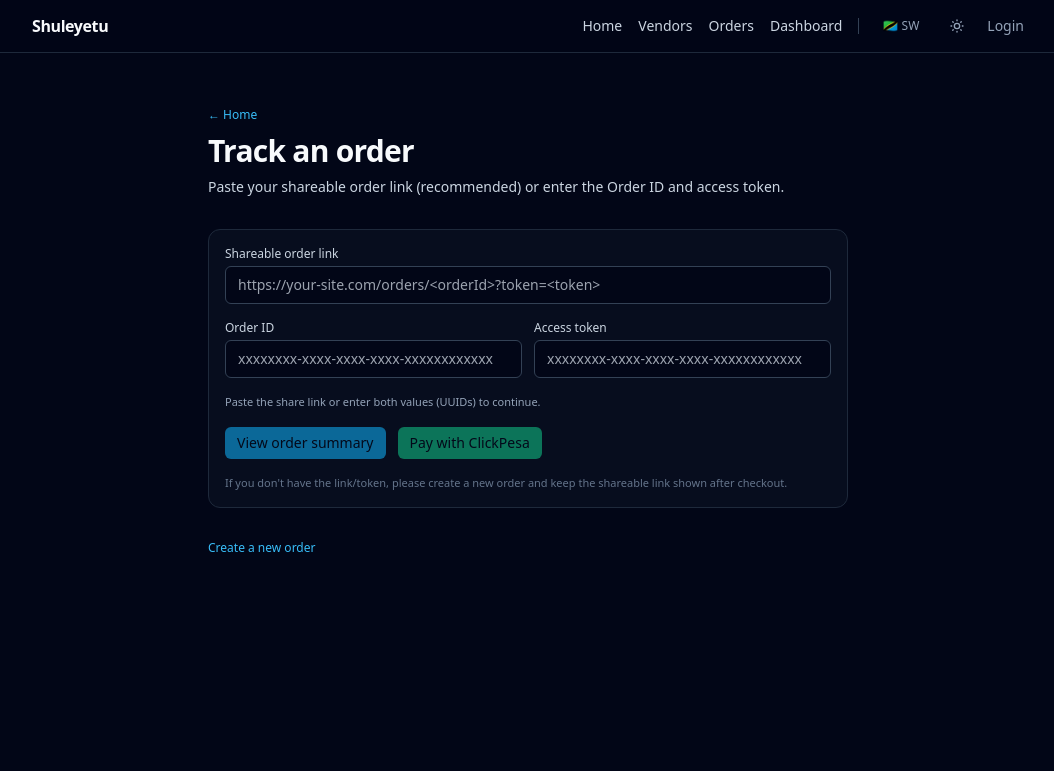
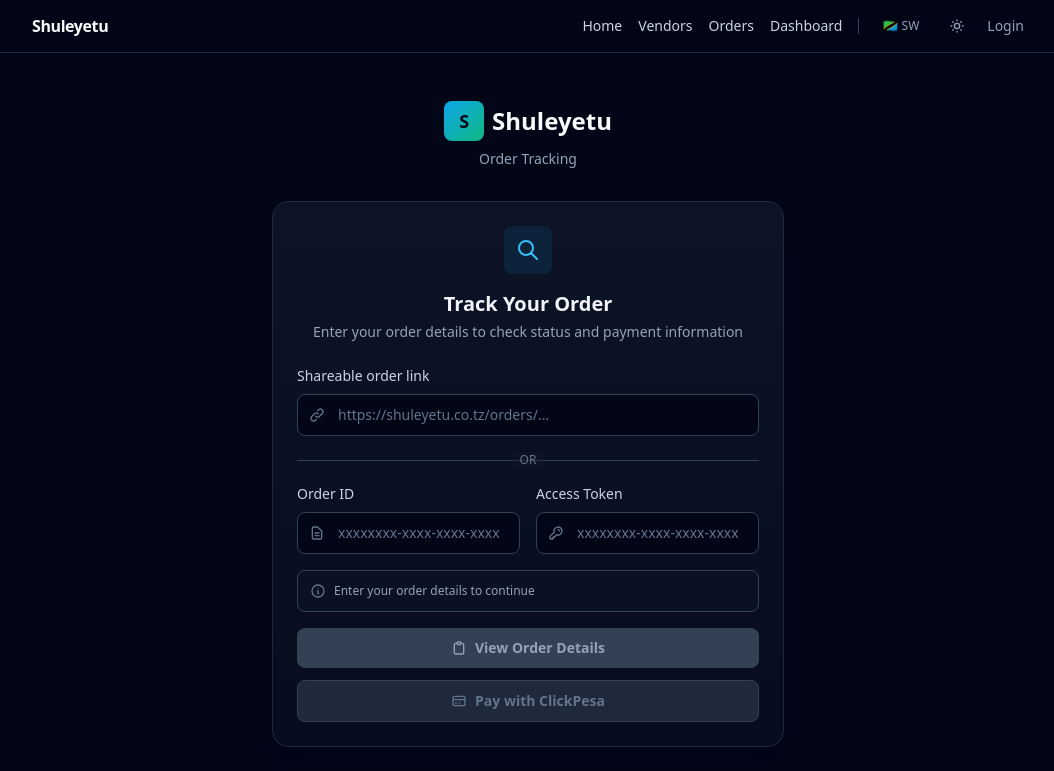
Before and after one commit to mero21675/Shuleyetu, a Next.js app in the folder shuleyetu-web/: page /orders/track in a window 1280 px wide. Shown: the top 771 px of the page, without its empty margins (112-1166 px from the left). Built offline with nearby package versions, Linux system fonts and the light colour scheme; no server answers.

Commit message:
Redesign order tracking page with centered layout, better UX, and modern design

```diff
--- a/shuleyetu-web/src/app/orders/track/page.tsx
+++ b/shuleyetu-web/src/app/orders/track/page.tsx
@@ -62,115 +62,215 @@
   };
 
   return (
-    <main className="mx-auto flex min-h-screen max-w-2xl flex-col gap-8 px-4 py-12">
-      <header className="space-y-2">
-        <Link
-          href="/"
-          className="text-xs font-medium text-sky-400 hover:text-sky-300"
-        >
-          ← Home
+    <main className="flex min-h-screen items-center justify-center px-4 py-12">
+      <div className="w-full max-w-lg">
+        {/* Logo/Brand */}
+        <div className="mb-8 text-center">
+          <Link href="/" className="inline-flex items-center gap-2 text-2xl font-bold text-slate-50">
+            <div className="flex h-10 w-10 items-center justify-center rounded-lg bg-gradient-to-br from-sky-500 to-emerald-500 text-lg font-bold text-slate-950">
+              S
+            </div>
+            Shuleyetu
           </Link>
-        <h1 className="text-3xl font-semibold tracking-tight">Track an order</h1>
-        <p className="text-sm text-slate-300">
-          Paste your shareable order link (recommended) or enter the Order ID and
-          access token.
+          <p className="mt-2 text-sm text-slate-400">
+            Order Tracking
           </p>
-      </header>
+        </div>
 
-      <section className="space-y-4 rounded-xl border border-slate-800 bg-slate-900/40 p-4">
-        <div className="space-y-1">
-          <label className="block text-xs font-medium text-slate-300">
+        {/* Track Order Card */}
+        <div className="rounded-2xl border border-slate-800 bg-gradient-to-b from-slate-900/80 to-slate-900/40 p-6 shadow-xl shadow-slate-950/50">
+          <div className="mb-6 text-center">
+            <div className="mx-auto mb-4 inline-flex rounded-lg bg-sky-500/10 p-3 text-sky-400">
+              <svg className="h-6 w-6" fill="none" viewBox="0 0 24 24" stroke="currentColor" strokeWidth="2">
+                <path strokeLinecap="round" strokeLinejoin="round" d="M21 21l-6-6m2-5a7 7 0 11-14 0 7 7 0 0114 0z" />
+              </svg>
+            </div>
+            <h1 className="text-xl font-semibold text-slate-100">
+              Track Your Order
+            </h1>
+            <p className="mt-1 text-sm text-slate-400">
+              Enter your order details to check status and payment information
+            </p>
+          </div>
+
+          <div className="space-y-4">
+            {/* Share Link Input */}
+            <div className="space-y-2">
+              <label className="block text-sm font-medium text-slate-300">
                 Shareable order link
               </label>
+              <div className="relative">
+                <div className="pointer-events-none absolute inset-y-0 left-0 flex items-center pl-3 text-slate-500">
+                  <svg className="h-4 w-4" fill="none" viewBox="0 0 24 24" stroke="currentColor" strokeWidth="2">
+                    <path strokeLinecap="round" strokeLinejoin="round" d="M13.828 10.172a4 4 0 00-5.656 0l-4 4a4 4 0 105.656 5.656l1.102-1.101m-.758-4.899a4 4 0 005.656 0l4-4a4 4 0 00-5.656-5.656l-1.1 1.1" />
+                  </svg>
+                </div>
                 <input
                   value={shareLink}
                   onChange={(e) => {
                     setShareLink(e.target.value);
                     setError(null);
                   }}
-            placeholder="https://your-site.com/orders/<orderId>?token=<token>"
-            className="w-full rounded-md border border-slate-700 bg-slate-950 px-3 py-2 text-sm text-slate-50 outline-none focus:border-sky-500"
+                  placeholder="https://shuleyetu.co.tz/orders/..."
+                  className="w-full rounded-lg border border-slate-700 bg-slate-950 py-2.5 pl-10 pr-4 text-sm text-slate-50 placeholder-slate-500 outline-none transition-colors focus:border-sky-500 focus:ring-1 focus:ring-sky-500/20"
                 />
+              </div>
               {parsed && (
-            <p className="text-[11px] text-slate-400">
-              Detected Order ID and token from the link.
+                <p className="flex items-center gap-2 text-xs text-emerald-400">
+                  <svg className="h-3 w-3" fill="none" viewBox="0 0 24 24" stroke="currentColor" strokeWidth="2">
+                    <path strokeLinecap="round" strokeLinejoin="round" d="M5 13l4 4L19 7" />
+                  </svg>
+                  Order details detected from link
                 </p>
               )}
             </div>
 
-        <div className="grid gap-3 md:grid-cols-2">
-          <div className="space-y-1">
-            <label className="block text-xs font-medium text-slate-300">
+            {/* Divider */}
+            <div className="relative">
+              <div className="absolute inset-0 flex items-center">
+                <div className="w-full border-t border-slate-700"></div>
+              </div>
+              <div className="relative flex justify-center text-xs">
+                <span className="bg-slate-900/40 px-2 text-slate-500">OR</span>
+              </div>
+            </div>
+
+            {/* Manual Entry */}
+            <div className="grid gap-4 md:grid-cols-2">
+              <div className="space-y-2">
+                <label className="block text-sm font-medium text-slate-300">
                   Order ID
                 </label>
+                <div className="relative">
+                  <div className="pointer-events-none absolute inset-y-0 left-0 flex items-center pl-3 text-slate-500">
+                    <svg className="h-4 w-4" fill="none" viewBox="0 0 24 24" stroke="currentColor" strokeWidth="2">
+                      <path strokeLinecap="round" strokeLinejoin="round" d="M9 12h6m-6 4h6m2 5H7a2 2 0 01-2-2V5a2 2 0 012-2h5.586a1 1 0 01.707.293l5.414 5.414a1 1 0 01.293.707V19a2 2 0 01-2 2z" />
+                    </svg>
+                  </div>
                   <input
                     value={orderId}
                     onChange={(e) => {
                       setOrderId(e.target.value);
                       setError(null);
                     }}
-              placeholder="xxxxxxxx-xxxx-xxxx-xxxx-xxxxxxxxxxxx"
-              className="w-full rounded-md border border-slate-700 bg-slate-950 px-3 py-2 text-sm text-slate-50 outline-none focus:border-sky-500"
+                    placeholder="xxxxxxxx-xxxx-xxxx-xxxx"
+                    className="w-full rounded-lg border border-slate-700 bg-slate-950 py-2.5 pl-10 pr-4 text-sm text-slate-50 placeholder-slate-500 outline-none transition-colors focus:border-sky-500 focus:ring-1 focus:ring-sky-500/20"
                   />
                 </div>
-          <div className="space-y-1">
-            <label className="block text-xs font-medium text-slate-300">
-              Access token
+              </div>
+              <div className="space-y-2">
+                <label className="block text-sm font-medium text-slate-300">
+                  Access Token
                 </label>
+                <div className="relative">
+                  <div className="pointer-events-none absolute inset-y-0 left-0 flex items-center pl-3 text-slate-500">
+                    <svg className="h-4 w-4" fill="none" viewBox="0 0 24 24" stroke="currentColor" strokeWidth="2">
+                      <path strokeLinecap="round" strokeLinejoin="round" d="M15 7a2 2 0 012 2m4 0a6 6 0 01-7.743 5.743L11 17H9v2H7v2H4a1 1 0 01-1-1v-2.586a1 1 0 01.293-.707l5.964-5.964A6 6 0 1121 9z" />
+                    </svg>
+                  </div>
                   <input
                     value={token}
                     onChange={(e) => {
                       setToken(e.target.value);
                       setError(null);
                     }}
-              placeholder="xxxxxxxx-xxxx-xxxx-xxxx-xxxxxxxxxxxx"
-              className="w-full rounded-md border border-slate-700 bg-slate-950 px-3 py-2 text-sm text-slate-50 outline-none focus:border-sky-500"
+                    placeholder="xxxxxxxx-xxxx-xxxx-xxxx"
+                    className="w-full rounded-lg border border-slate-700 bg-slate-950 py-2.5 pl-10 pr-4 text-sm text-slate-50 placeholder-slate-500 outline-none transition-colors focus:border-sky-500 focus:ring-1 focus:ring-sky-500/20"
                   />
                 </div>
               </div>
+            </div>
 
+            {/* Status Messages */}
             {!error && !isReady && (
-          <p className="text-[11px] text-slate-400">
-            Paste the share link or enter both values (UUIDs) to continue.
+              <div className="flex items-center gap-2 rounded-lg border border-slate-700 bg-slate-900/30 p-3">
+                <svg className="h-4 w-4 text-slate-500" fill="none" viewBox="0 0 24 24" stroke="currentColor" strokeWidth="2">
+                  <path strokeLinecap="round" strokeLinejoin="round" d="M13 16h-1v-4h-1m1-4h.01M21 12a9 9 0 11-18 0 9 9 0 0118 0z" />
+                </svg>
+                <p className="text-xs text-slate-400">
+                  Enter your order details to continue
                 </p>
+              </div>
             )}
 
             {error && (
-          <p className="rounded-lg border border-red-500/40 bg-red-950/40 p-3 text-xs text-red-100">
-            {error}
-          </p>
+              <div className="flex items-start gap-3 rounded-lg border border-red-500/30 bg-red-950/30 p-3">
+                <svg className="h-5 w-5 flex-shrink-0 text-red-400" fill="none" viewBox="0 0 24 24" stroke="currentColor" strokeWidth="2">
+                  <path strokeLinecap="round" strokeLinejoin="round" d="M12 8v4m0 4h.01M21 12a9 9 0 11-18 0 9 9 0 0118 0z" />
+                </svg>
+                <p className="text-sm text-red-200">{error}</p>
+              </div>
             )}
 
-        <div className="flex flex-wrap gap-3">
+            {/* Action Buttons */}
+            <div className="space-y-3">
               <button
                 type="button"
                 onClick={goToSummary}
                 disabled={!isReady}
-            className="inline-flex items-center justify-center rounded-md bg-sky-500 px-3 py-1.5 text-sm font-medium text-slate-950 hover:bg-sky-400 disabled:cursor-not-allowed disabled:opacity-60 disabled:hover:bg-sky-500"
+                className="flex w-full items-center justify-center gap-2 rounded-lg bg-sky-500 px-4 py-2.5 text-sm font-semibold text-slate-950 transition-colors hover:bg-sky-400 disabled:cursor-not-allowed disabled:bg-slate-700 disabled:text-slate-400"
               >
-            View order summary
+                <svg className="h-4 w-4" fill="none" viewBox="0 0 24 24" stroke="currentColor" strokeWidth="2">
+                  <path strokeLinecap="round" strokeLinejoin="round" d="M9 5H7a2 2 0 00-2 2v12a2 2 0 002 2h10a2 2 0 002-2V7a2 2 0 00-2-2h-2M9 5a2 2 0 002 2h2a2 2 0 002-2M9 5a2 2 0 012-2h2a2 2 0 012 2" />
+                </svg>
+                View Order Details
               </button>
+
               <button
                 type="button"
                 onClick={goToPay}
                 disabled={!isReady}
-            className="inline-flex items-center justify-center rounded-md bg-emerald-500 px-3 py-1.5 text-sm font-medium text-slate-950 hover:bg-emerald-400 disabled:cursor-not-allowed disabled:opacity-60 disabled:hover:bg-emerald-500"
+                className="flex w-full items-center justify-center gap-2 rounded-lg border border-emerald-500/50 bg-emerald-500/10 px-4 py-2.5 text-sm font-semibold text-emerald-400 transition-colors hover:bg-emerald-500/20 disabled:cursor-not-allowed disabled:border-slate-700 disabled:bg-slate-800 disabled:text-slate-500"
               >
+                <svg className="h-4 w-4" fill="none" viewBox="0 0 24 24" stroke="currentColor" strokeWidth="2">
+                  <path strokeLinecap="round" strokeLinejoin="round" d="M3 10h18M7 15h1m4 0h1m-7 4h12a3 3 0 003-3V8a3 3 0 00-3-3H6a3 3 0 00-3 3v8a3 3 0 003 3z" />
+                </svg>
                 Pay with ClickPesa
               </button>
             </div>
+          </div>
+        </div>
 
-        <p className="text-[11px] text-slate-500">
-          If you don&apos;t have the link/token, please create a new order and keep
-          the shareable link shown after checkout.
+        {/* Help Info */}
+        <div className="mt-6 rounded-xl border border-slate-800 bg-slate-900/30 p-4">
+          <div className="flex gap-3">
+            <div className="flex-shrink-0 text-amber-400">
+              <svg className="h-5 w-5" fill="none" viewBox="0 0 24 24" stroke="currentColor" strokeWidth="2">
+                <path strokeLinecap="round" strokeLinejoin="round" d="M13 16h-1v-4h-1m1-4h.01M21 12a9 9 0 11-18 0 9 9 0 0118 0z" />
+              </svg>
+            </div>
+            <div className="text-xs text-slate-400">
+              <p className="font-medium text-slate-300">Need help?</p>
+              <p className="mt-1">
+                After placing an order, you&apos;ll receive a shareable link with your order details.
+                Keep this link safe to track your order status.
               </p>
-      </section>
-
-      <section className="text-xs text-slate-400">
-        <Link href="/orders/new" className="text-sky-400 hover:text-sky-300">
+              <Link
+                href="/orders/new"
+                className="mt-2 inline-flex items-center gap-1 text-sky-400 hover:text-sky-300 transition-colors"
+              >
+                <svg className="h-3 w-3" fill="none" viewBox="0 0 24 24" stroke="currentColor" strokeWidth="2">
+                  <path strokeLinecap="round" strokeLinejoin="round" d="M12 4v16m8-8H4" />
+                </svg>
                 Create a new order
               </Link>
-      </section>
+            </div>
+          </div>
+        </div>
+
+        {/* Back Link */}
+        <div className="mt-6 text-center">
+          <Link
+            href="/"
+            className="inline-flex items-center gap-1.5 text-sm text-slate-500 hover:text-sky-400 transition-colors"
+          >
+            <svg className="h-4 w-4" fill="none" viewBox="0 0 24 24" stroke="currentColor" strokeWidth="2">
+              <path strokeLinecap="round" strokeLinejoin="round" d="M10 19l-7-7m0 0l7-7m-7 7h18" />
+            </svg>
+            Back to home
+          </Link>
+        </div>
+      </div>
     </main>
   );
 }
```
Lines whose indentation alone changed are shown as unchanged.
